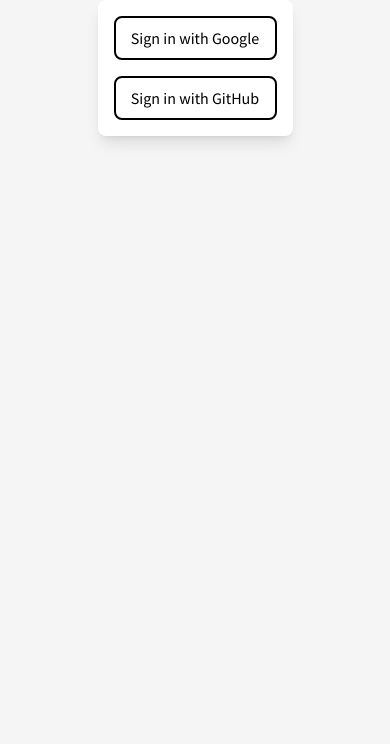
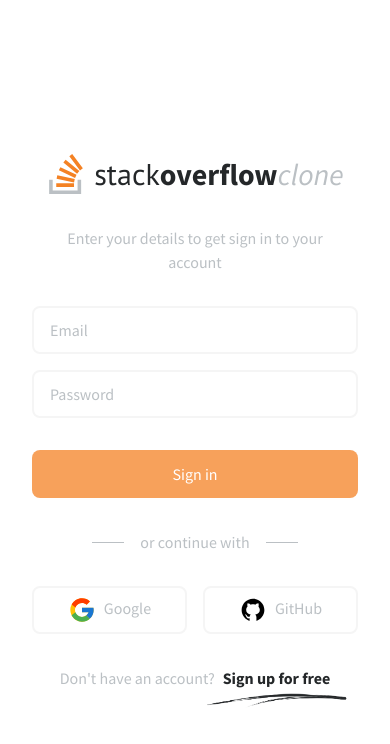
Before and after one commit to NorbertMerkli/stackoverflow-clone, a Next.js app: page /auth/signin in a window 390 px wide. Shown: the top 744 px of the page. Built offline with nearby package versions, Linux system fonts and the light colour scheme.

Commit message:
Design a responsive login page

```diff
--- a/app/auth/signin/page.tsx
+++ b/app/auth/signin/page.tsx
@@ -1,10 +1,36 @@
-import { SignInWithGitHub, SignInWithGoogle } from "@components/auth-buttons";
+import Link from "next/link";
 
-export default function SignIn() {
+import { AppLogo } from "@components/app-logo";
+import { Underline } from "@components/vectors/underline";
+import { SigninWithProviderPanel } from "@components/signin-with-provider";
+import { SigninWithCredentialsForm } from "@components/signin-form";
+
+export default function Signin() {
     return (
-        <main className="w-3/6 mx-auto p-4 bg-white shadow-lg rounded-lg text-center">
-            <SignInWithGoogle />
-            <SignInWithGitHub />
-        </main>
+        <div className="center h-screen">
+            <main className="sm:shape sm:shadow-lg flex flex-col justify-center w-full sm:w-auto h-full sm:h-auto sm:py-16 px-8 xl:px-16 bg-white">
+                <AppLogo />
+                <p className="px-8 my-8 text-center text-grey">
+                    Enter your details to get sign in to your account
+                </p>
+                <SigninWithCredentialsForm />
+                <div className="center my-8">
+                    <div className="divider-h w-8 mr-4"></div>
+                    <p className="text-grey">or continue with</p>
+                    <div className="divider-h w-8 ml-4"></div>
+                </div>
+                <SigninWithProviderPanel />
+                <p className="mt-8 text-center text-grey">
+                    Don&apos;t have an account?
+                    <Link
+                        className="group relative ml-2 font-bold text-dark"
+                        href=""
+                    >
+                        Sign up for free
+                        <Underline />
+                    </Link>
+                </p>
+            </main>
+        </div>
     );
 }
--- a/components/auth-buttons.tsx
+++ /dev/null
@@ -1,47 +0,0 @@
-"use client";
-
-import { signIn, signOut } from "next-auth/react";
-
-export function SignInWithGoogle() {
-    return <SignInButton provider="google" label="Google" className="mb-4" />;
-}
-
-export function SignInWithGitHub() {
-    return <SignInButton provider="github" label="GitHub" />;
-}
-
-function SignInButton({
-    provider,
-    label,
-    className,
-}: {
-    provider: string;
-    label: string;
-    className?: string;
-}) {
-    return (
-        <button
-            className={
-                "w-full py-2 text-center border-2 border-black rounded-lg" +
-                (className ? " " + className : "")
-            }
-            onClick={() =>
-                signIn(provider, {
-                    callbackUrl: "http://localhost:3000",
-                })
-            }
-        >
-            Sign in with {label}
-        </button>
-    );
-}
-
-export function SignOutButton() {
-    return (
-        <button
-            onClick={() => signOut({ callbackUrl: "http://localhost:3000" })}
-        >
-            Sign out
-        </button>
-    );
-}
--- a/components/navbar-logo.tsx
+++ /dev/null
@@ -1,41 +0,0 @@
-export function NavbarLogo() {
-    return (
-        <div className="flex flex-row items-center">
-            <Logo />
-            <h1 className="text-2xl font-logo ml-2">
-                stack<span className="font-bold">overflow</span>
-                <span className="text-disabled italic">clone</span>
-            </h1>
-        </div>
-    );
-}
-
-function Logo() {
-    return (
-        <svg
-            width="21"
-            height="24"
-            viewBox="0 0 21 24"
-            fill="none"
-            xmlns="http://www.w3.org/2000/svg"
-        >
-            <g clipPath="url(#clip0_1_2)">
-                <path
-                    fillRule="evenodd"
-                    clipRule="evenodd"
-                    d="M17.0323 15.4839H19.1613V24H0V15.4839H2.12903V21.871H17.0323V15.4839Z"
-                    fill="#BBBBBB"
-                />
-                <path
-                    d="M4.44926 14.851L14.9057 17.0487L15.3453 14.9584L4.88881 12.7597L4.44926 14.851ZM5.83294 9.84406L15.5193 14.3553L16.4216 12.4181L6.73507 7.90683L5.83294 9.84406ZM8.5132 5.09186L16.7251 11.9301L18.0927 10.2879L9.88081 3.4498L8.5132 5.09186ZM13.8139 0.0371552L12.0991 1.31264L18.4761 9.88683L20.1909 8.61154L13.8139 0.0371552ZM4.25806 19.7419H14.9032V17.6129H4.25806V19.7419Z"
-                    fill="#F58025"
-                />
-            </g>
-            <defs>
-                <clipPath id="clip0_1_2">
-                    <rect width="20.3226" height="24" fill="white" />
-                </clipPath>
-            </defs>
-        </svg>
-    );
-}
```
Also changed, not shown: app/globals.css (deleted, +0 -7 lines).
